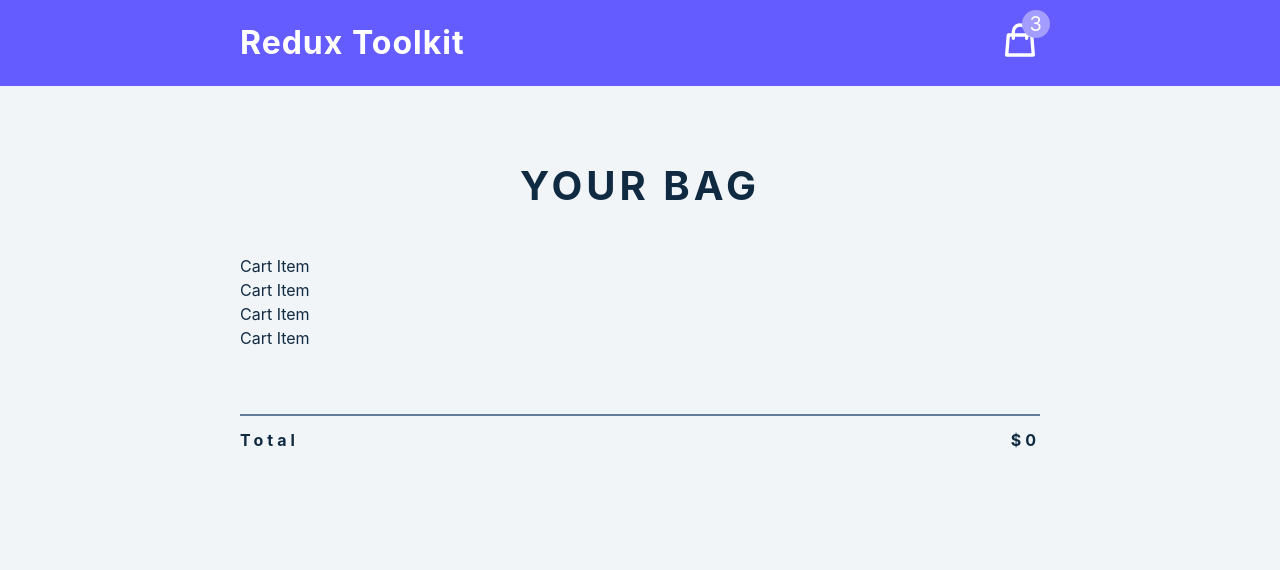
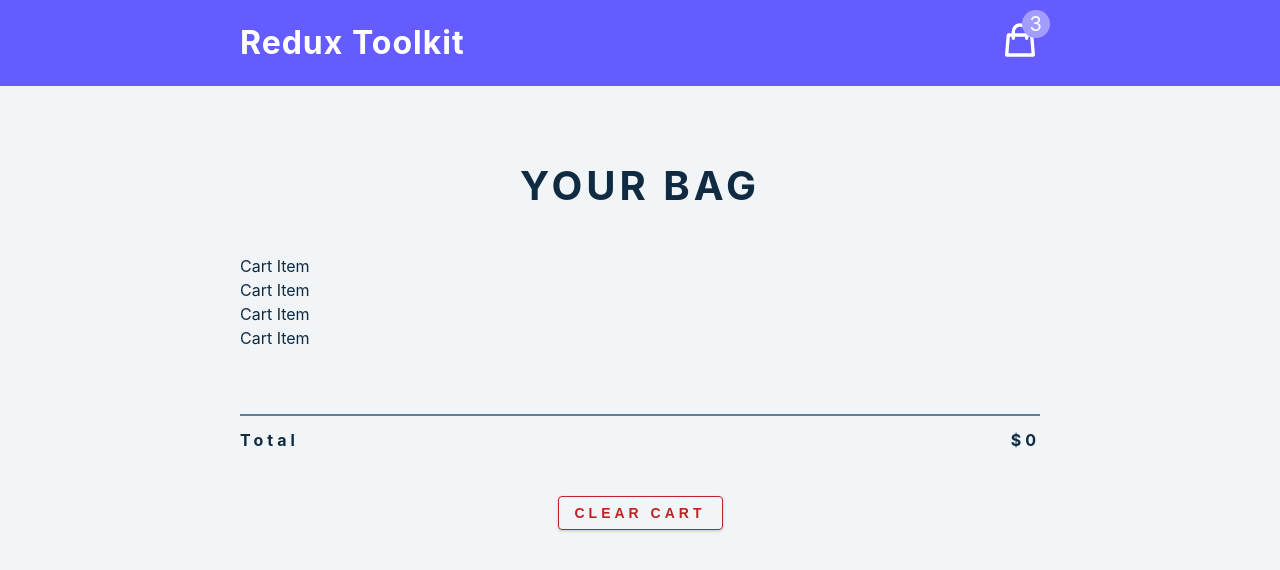
Before and after one commit to Sammy3000/Ecommerce-Cart-Module, a React (Create React App) app: page / in a window 1280 px wide. Shown: the top 570 px of the page. Built offline with nearby package versions, Linux system fonts and the light colour scheme.

Commit message:
Create a clear cart button

```diff
--- a/src/components/CartContainer.js
+++ b/src/components/CartContainer.js
@@ -36,6 +36,9 @@
             </h4>
 
             </div>
+            <button className="btn clear-btn">
+                clear cart
+            </button>
         </footer>
     </section>
 )
```
